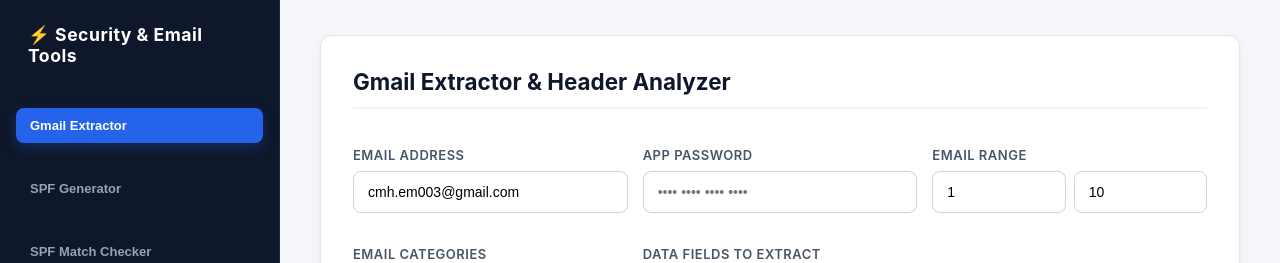
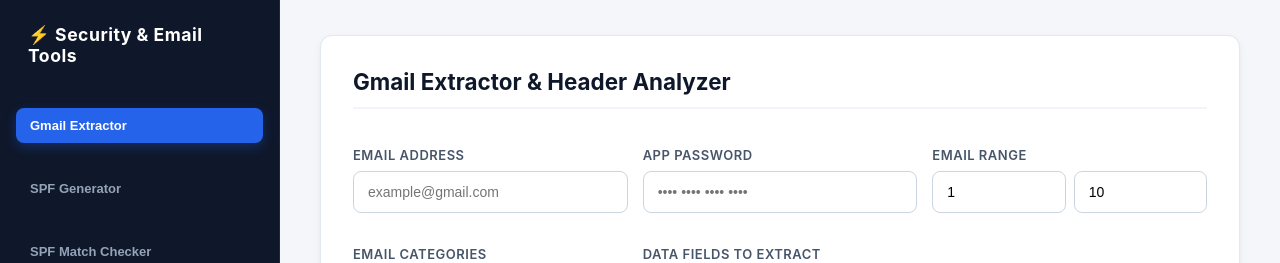
Before and after one commit to Mohamed-Ezzoubaa/email-security-tools, a plain HTML site: page index.html in a window 1280 px wide. Shown: the top 263 px of the page. Drawn offline with Linux system fonts and the light colour scheme.

```diff
--- a/index.html
+++ b/index.html
@@ -559,7 +559,7 @@
                 <div class="grid-extractor-controls">
                     <div>
                         <label for="gmailAddress">Email Address</label>
-                        <input type="text" id="gmailAddress" value="cmh.em003@gmail.com" placeholder="example@gmail.com">
+                        <input type="text" id="gmailAddress" placeholder="example@gmail.com">
                     </div>
                     <div>
                         <label for="gmailPassword">App Password</label>
```
